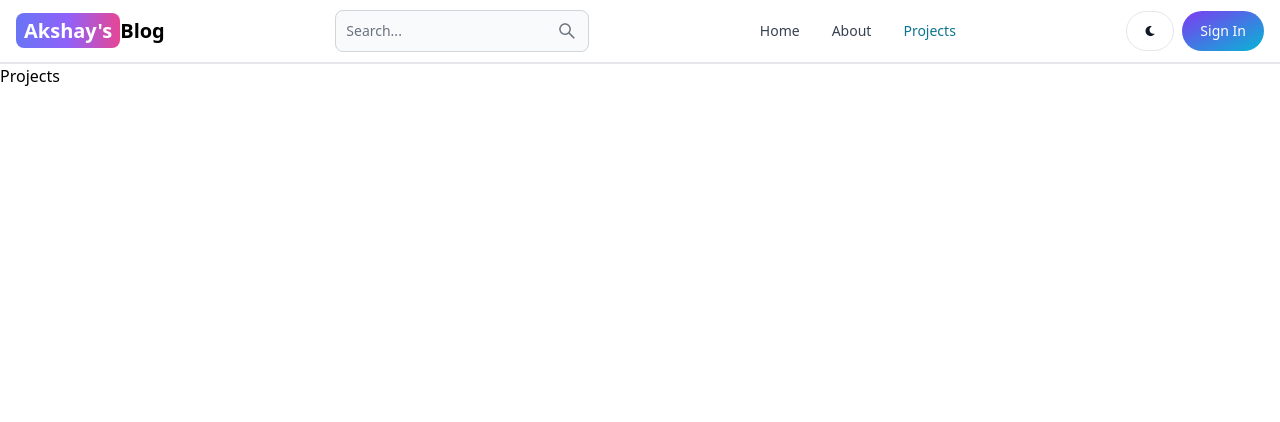
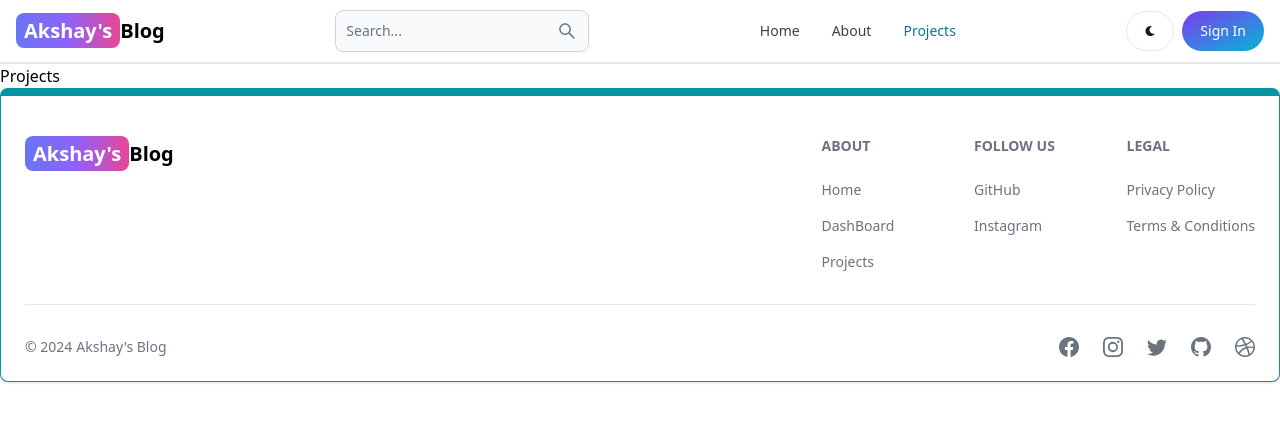
Before and after one commit to Akshay1573/MERN-stack-Project, a React (Vite) app in the folder Client/: page /projects in a window 1280 px wide. Shown: the top 422 px of the page. Built offline with nearby package versions, Linux system fonts and the light colour scheme.

Commit message:
create Footer

```diff
--- a/Client/src/App.jsx
+++ b/Client/src/App.jsx
@@ -7,6 +7,8 @@
 import Dashboard from './pages/Dashboard'
 import Projects from './pages/Projects'
 import Header from './components/Header'
+import FooterCom from './components/footer'
+
 export default function App() {
   return (
     <BrowserRouter>
@@ -19,6 +21,7 @@
         <Route path='/dashboard' element={<Dashboard />}/>
         <Route path='/projects' element={<Projects />}/>
       </Routes>
+      <FooterCom />
     </BrowserRouter>
   )
 }
--- /dev/null
+++ b/Client/src/components/Footer.jsx
@@ -0,0 +1,77 @@
+import React from "react";
+import { Footer } from "flowbite-react";
+import { Link } from "react-router-dom";
+import {BsFacebook, BsInstagram, BsTwitter, BsGithub, BsDribbble} from "react-icons/bs"
+export default function FooterCom() {
+  return (
+    <Footer container className="border border-t-8 border-teal-500">
+      <div className="w-full max-w-7xl mx-auto">
+        <div className="grid w-full justify-between sm:flex md:grid-cols-1">
+          <div className="mt-5 mb-5 ">
+            <Link
+              to="/"
+              className="self-center whitespace-nowrap text-lg sm:text-xl font-semibold dark:text-white"
+            >
+              <span className="px-2 py-1 bg-gradient-to-r from-indigo-500 via-purple-500 to-pink-500 rounded-lg text-white">
+                Akshay's
+              </span>
+              Blog
+            </Link>
+          </div>
+          <div className="grid grid-cols-2 gap-8  mt-4 sm:grid-cols-3 sm:gap-6">
+            <div>
+              <Footer.Title title="About" />
+              <Footer.LinkGroup col>
+                <Footer.Link href="/" target="_blank" rel="noopener noreferrer">
+                  Home
+                </Footer.Link>
+                <Footer.Link href="/Dashboard"
+                target="_blank" rel="noopener noreferrer">
+                  DashBoard
+                </Footer.Link>
+                <Footer.Link href="/projects"
+                target="_blank"  rel="noopener noreferrer">
+                  Projects
+                </Footer.Link>
+              </Footer.LinkGroup>
+            </div>
+            <div>
+            <Footer.Title title="Follow US" />
+              <Footer.LinkGroup col>
+                <Footer.Link href="https://www.github.com/Akshay1573" rel="noopener noreferrer">
+                  GitHub
+                </Footer.Link>
+                <Footer.Link href="https://www.instagram.com/akshaysuryawanshi376/"
+                target="_blank"  rel="noopener noreferrer">
+                  Instagram
+                </Footer.Link>
+              </Footer.LinkGroup>
+            </div>
+            <div>
+            <Footer.Title title="Legal" />
+              <Footer.LinkGroup col>
+                <Footer.Link href="#">
+                  Privacy Policy
+                </Footer.Link>
+                <Footer.Link href="#"  >
+                  Terms & Conditions
+                </Footer.Link>
+              </Footer.LinkGroup>
+            </div>
+          </div>
+        </div>
+        <Footer.Divider />
+        <div className="w-full sm:flex sm:items-center sm:justify-between">
+          <Footer.Copyright href="#" by="Akshay's Blog" year={new Date().getFullYear()}/>
+          <div className="flex gap-6 sm:mt-0 mt-4 sm:justify-center">
+            <Footer.Icon href="#" icon={BsFacebook} />
+            <Footer.Icon href="#" icon={BsInstagram} />
+            <Footer.Icon href="#" icon={BsTwitter} />
+            <Footer.Icon href="https://github.com/Akshay1573" icon={BsGithub} />
+            <Footer.Icon href="#" icon={BsDribbble} />
+          </div>
+        </div>
+      </div>
+    </Footer>
+  );
+}
```
